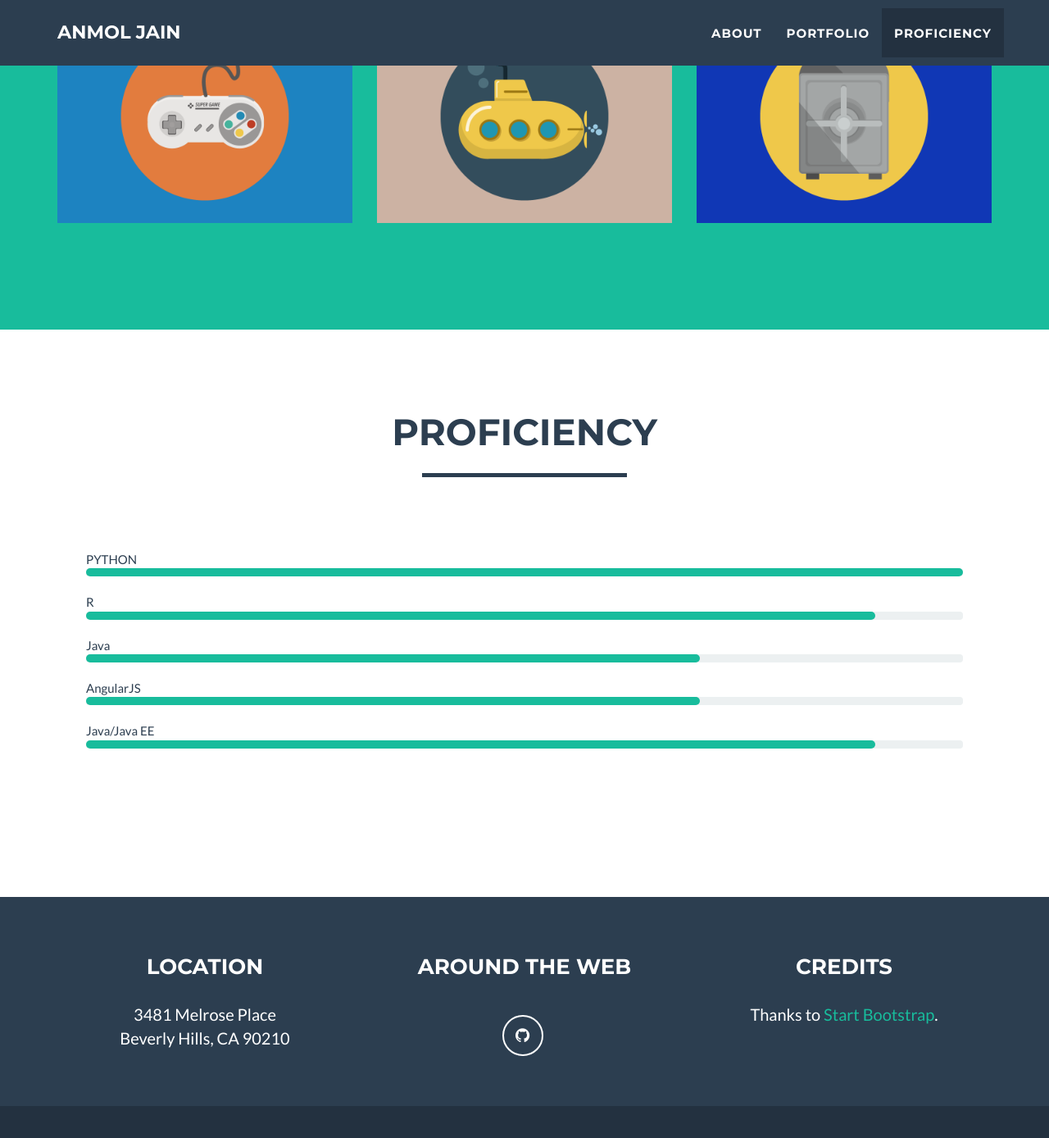
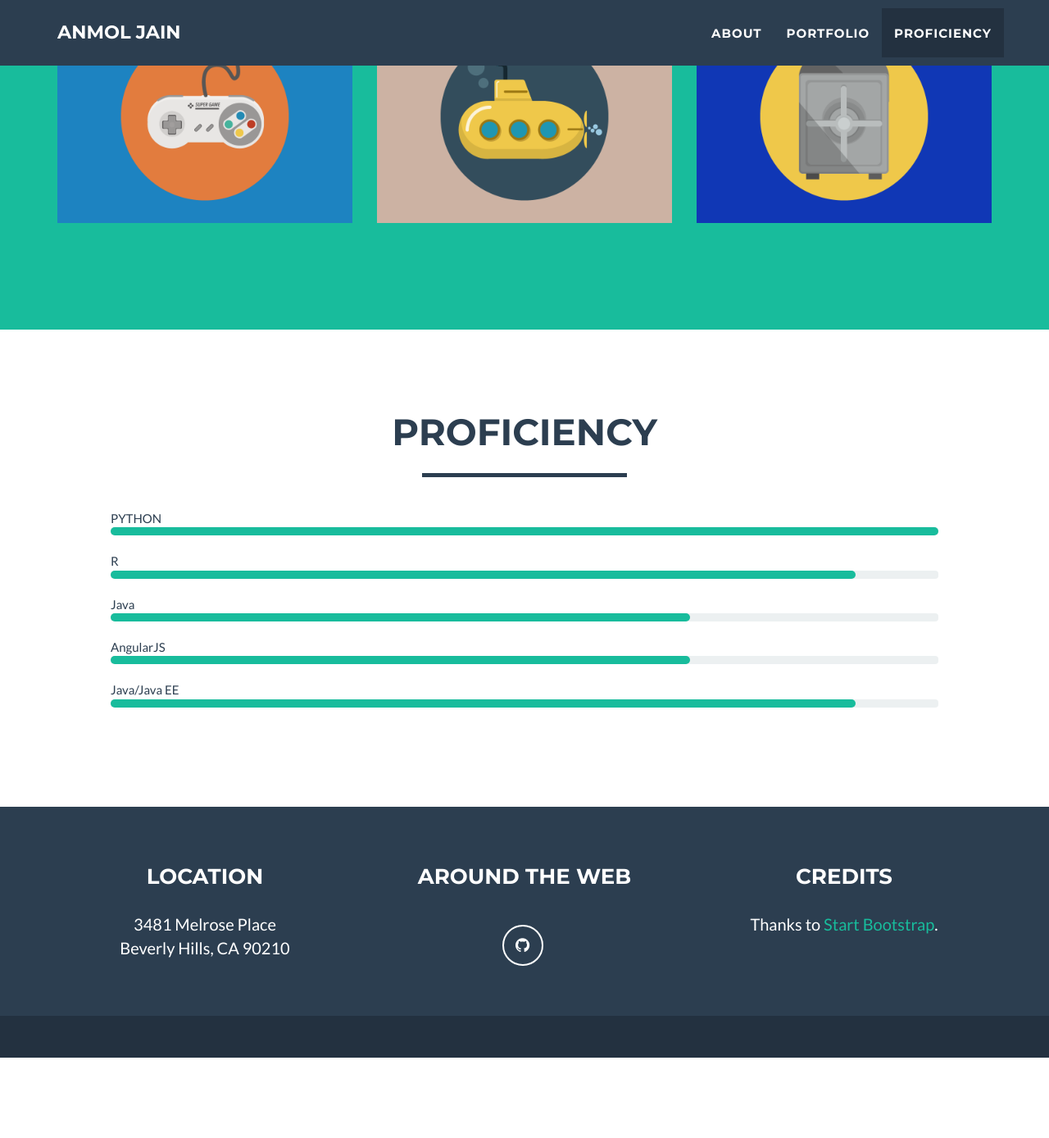
Before and after one commit to anmolaj/anmolaj.github.io, a Jekyll site: the page built from index.html, in a window 1280 px wide and 1400 px high, scrolled down 1754 px. Shown: the top 1388 px of the window at 82% size. Built offline with Jekyll 4.4.1, drawn with Linux system fonts in a browser that asks for light colours; after the commit the page ends 3044 px from its top, so only the background shows below that.

Commit message:
Style Profieciency padding

```diff
--- a/_includes/css/main.css
+++ b/_includes/css/main.css
@@ -498,7 +498,7 @@ footer .footer-below {
 }
 
 .grid-block {
-
-    padding: 50px 50px;
+    padding-right: 80px;
+    padding-left: 80px;
     margin: 10px 0;
 }
```
